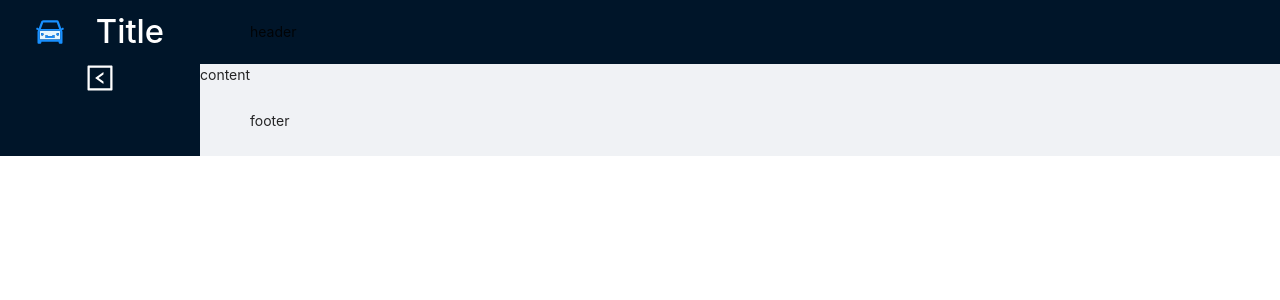
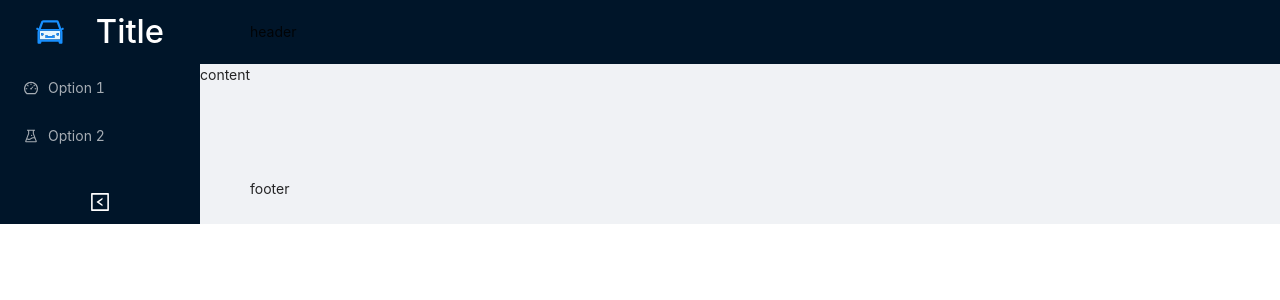
Before and after one commit to kaichiang1991/workout_dashboard, a React (Create React App) app: page / in a window 1280 px wide. Shown: the top 300 px of the page. Built offline with nearby package versions, Linux system fonts and the light colour scheme.

Commit message:
完成 ｍｅｎｕ 完成 ｍｅｎｕ的另外定義

```diff
--- /dev/null
+++ b/src/components/data/menu.js
@@ -0,0 +1,6 @@
+import { DashboardOutlined, ExperimentOutlined } from '@ant-design/icons'
+
+export default [
+  { key: '0', option: 'Option 1', icon: <DashboardOutlined /> },
+  { key: '1', option: 'Option 2', icon: <ExperimentOutlined /> },
+]
--- a/src/components/layout/AppSider.jsx
+++ b/src/components/layout/AppSider.jsx
@@ -1,6 +1,6 @@
 import React, { useState } from 'react'
 import PropTypes from 'prop-types'
-import { Layout } from 'antd'
+import { Layout, Menu } from 'antd'
 import styled from 'styled-components'
 import {
   CarTwoTone,
@@ -8,12 +8,17 @@ import {
   RightSquareOutlined,
 } from '@ant-design/icons'
 import Logo from '../Logo'
+import menuArr from '../data/menu'
 const { Sider } = Layout
 
 //#region CollapsedArrow
 const StyledCollapsedArrowContainer = styled.div`
   display: flex;
   justify-content: space-around;
+  align-items: center;
+  font-size: 20px;
+  padding: 12px 0;
+  margin-top: 20px;
 `
 
 const CollapsedArrow = ({ collapse, clickEvent }) => {
@@ -49,6 +54,13 @@ const AppSider = () => {
       onBreakpoint={broken => setIsCollapse(broken)}
     >
       <Logo logo='Title' collapse={isCollapse} icon={<CarTwoTone />} />
+      <Menu theme='dark' mode='inline'>
+        {menuArr.map(({ key, option, icon }) => (
+          <Menu.Item key={key} icon={icon}>
+            {option}
+          </Menu.Item>
+        ))}
+      </Menu>
       <CollapsedArrow
         collapse={isCollapse}
         clickEvent={() => setIsCollapse(!isCollapse)}
--- a/src/index.js
+++ b/src/index.js
@@ -3,9 +3,4 @@ import ReactDOM from 'react-dom'
 import './index.css'
 import App from './App'
 
-ReactDOM.render(
-  <React.StrictMode>
-    <App />
-  </React.StrictMode>,
-  document.getElementById('root')
-)
+ReactDOM.render(<App />, document.getElementById('root'))
```
